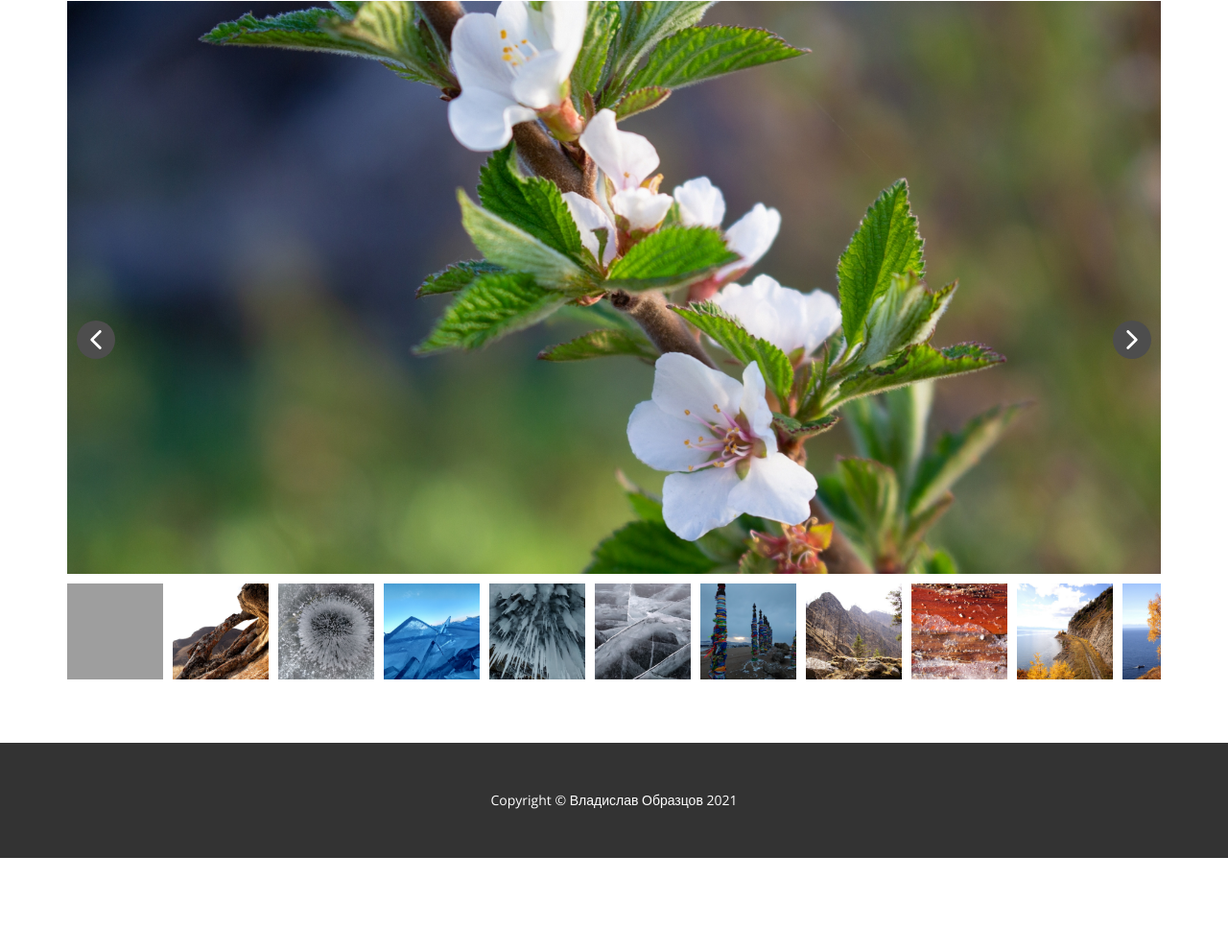
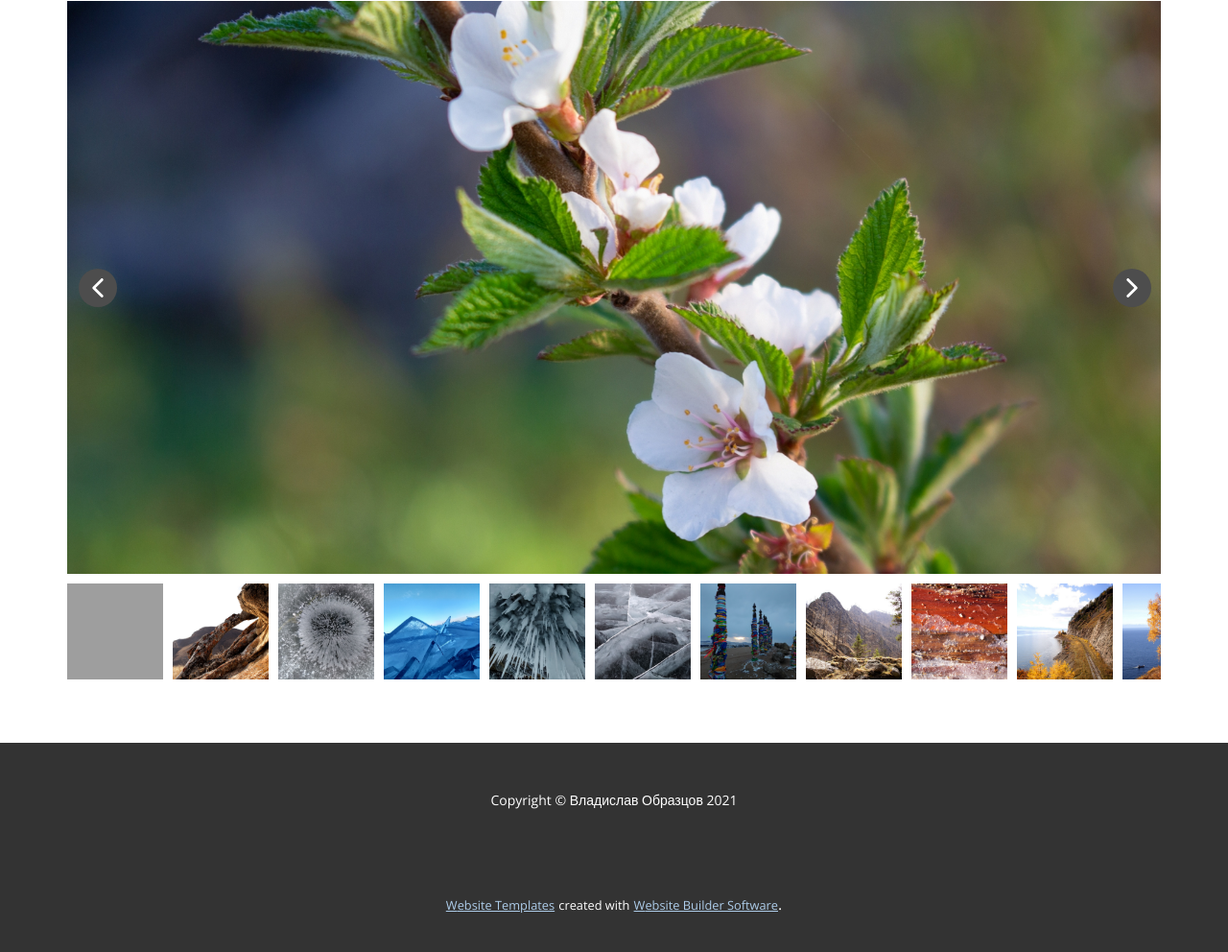
Before and after one commit to KonTiki22/all_tasks, a plain HTML site: page photoproject/index.html in a window 1280 px wide. Shown: the part 4266-5258 px from the top of the page at 96% size. Before the commit the page ends 5160 px from the top, so only its background shows below. Drawn offline with nearby package versions, Linux system fonts and the light colour scheme; grey boxes are pictures that could not be loaded.

Commit message:
Add files via upload

```diff
--- a/photoproject/index.html
+++ b/photoproject/index.html
@@ -617,7 +617,7 @@ c6.177,6.18,9.262,14.271,9.262,22.366C354.708,234.018,351.617,242.115,345.441,24
               </div>
             </div>
           </div>
-          <a class="u-absolute-vcenter u-carousel-control u-carousel-control-prev u-grey-70 u-icon-circle u-opacity u-opacity-70 u-spacing-10 u-text-white u-carousel-control-1" href="#carousel-274b" role="button" data-u-slide="prev">
+          <a class="u-carousel-control u-carousel-control-prev u-grey-70 u-icon-circle u-opacity u-opacity-70 u-spacing-10 u-text-white u-carousel-control-1" href="#carousel-274b" role="button" data-u-slide="prev">
             <span aria-hidden="true">
               <svg viewBox="0 0 451.847 451.847"><path d="M97.141,225.92c0-8.095,3.091-16.192,9.259-22.366L300.689,9.27c12.359-12.359,32.397-12.359,44.751,0
 c12.354,12.354,12.354,32.388,0,44.748L173.525,225.92l171.903,171.909c12.354,12.354,12.354,32.391,0,44.744
@@ -629,7 +629,7 @@ c12.354,12.354,12.354,32.388,0,44.748L173.525,225.92l171.903,171.909c12.354,12.3
 c-12.354,12.365-32.386,12.365-44.745,0l-194.29-194.281C100.226,242.115,97.141,234.018,97.141,225.92z"></path></svg>
             </span>
           </a>
-          <a class="u-absolute-vcenter u-carousel-control u-carousel-control-next u-grey-70 u-icon-circle u-opacity u-opacity-70 u-spacing-10 u-text-white u-carousel-control-2" href="#carousel-274b" role="button" data-u-slide="next">
+          <a class="u-carousel-control u-carousel-control-next u-grey-70 u-icon-circle u-opacity u-opacity-70 u-spacing-10 u-text-white u-carousel-control-2" href="#carousel-274b" role="button" data-u-slide="next">
             <span aria-hidden="true">
               <svg viewBox="0 0 451.846 451.847"><path d="M345.441,248.292L151.154,442.573c-12.359,12.365-32.397,12.365-44.75,0c-12.354-12.354-12.354-32.391,0-44.744
 L278.318,225.92L106.409,54.017c-12.354-12.359-12.354-32.394,0-44.748c12.354-12.359,32.391-12.359,44.75,0l194.287,194.284
@@ -711,5 +711,16 @@ c6.177,6.18,9.262,14.271,9.262,22.366C354.708,234.018,351.617,242.115,345.441,24
     <footer class="u-align-center u-clearfix u-footer u-grey-80 u-footer" id="sec-a6fc"><div class="u-clearfix u-sheet u-sheet-1">
         <p class="u-small-text u-text u-text-variant u-text-1">Copyright ©&nbsp;Владислав Образцов  2021</p>
       </div></footer>
+    <section class="u-backlink u-clearfix u-grey-80">
+      <a class="u-link" href="https://nicepage.com/website-templates" target="_blank">
+        <span>Website Templates</span>
+      </a>
+      <p class="u-text">
+        <span>created with</span>
+      </p>
+      <a class="u-link" href="https://nicepage.com/" target="_blank">
+        <span>Website Builder Software</span>
+      </a>.
+    </section>
   </body>
 </html>
--- a/photoproject/Главная.css
+++ b/photoproject/Главная.css
@@ -949,16 +949,20 @@
 
 .u-section-6 .u-carousel-control-1 {
   position: absolute;
-  left: 10px;
+  left: 12px;
   width: 40px;
   height: 40px;
+  top: 279px;
+  right: auto;
 }
 
 .u-section-6 .u-carousel-control-2 {
   position: absolute;
-  right: 10px;
   width: 40px;
   height: 40px;
+  left: auto;
+  top: 279px;
+  right: 10px;
 }
 
 .u-section-6 .u-carousel-thumbnails-1 {
```
